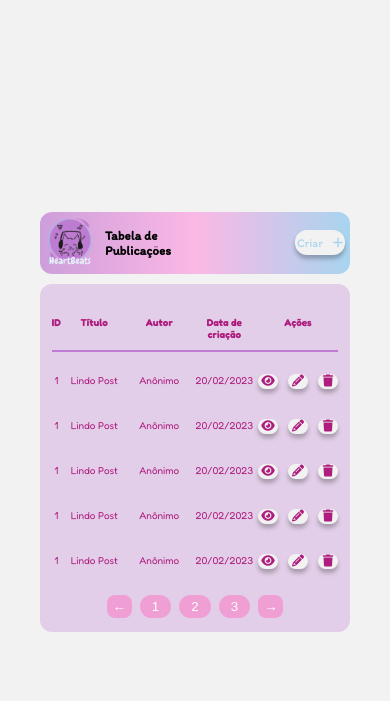
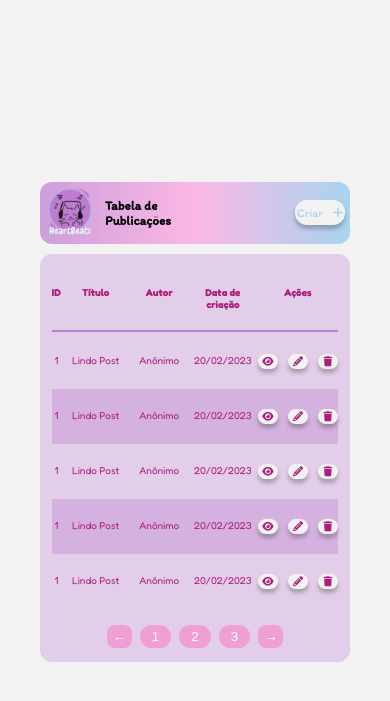
Before and after one commit to esthefanyemma/HeartBeat, a PHP site: page /app/views/admin/TabelaPubli.html in a window 390 px wide. Shown: the top 701 px of the page. Run offline with PHP 8.4, Linux system fonts and the light colour scheme; some libraries are stand-ins or nearby versions.

Commit message:
Resolvendo pedidos do cliente

```diff
--- a/app/views/admin/TabelaPubli.html
+++ b/app/views/admin/TabelaPubli.html
@@ -61,7 +61,7 @@
                   </div>
                 </td>
               </tr>
-              <tr>
+              <tr class="linha2">
                 <td class="id">1</td>
                 <td class="titulo">Lindo Post</td>
                 <td class="autor">Anônimo</td>
@@ -99,7 +99,7 @@
                   </div>
                 </td>
               </tr>
-              <tr>
+              <tr class="linha2">
                 <td class="id">1</td>
                 <td class="titulo">Lindo Post</td>
                 <td class="autor">Anônimo</td>
--- a/public/css/publicacoesStyle.css
+++ b/public/css/publicacoesStyle.css
@@ -60,9 +60,18 @@
   table tr {
     display: flex;
     justify-content: space-between;
-    margin: 10px 0px 0px 0px;
-    padding: 10px 0;
+    /* opcao caso seja duas cores */
+
+    /* margin: 10px 0px 0px 0px; */
+    padding: 20px 0;
     width: 100%;
+
+    /* opção caso seja melhor fazer só a linha */
+    /* border-bottom: 1px solid #bd7bd1; */
+  }
+
+  tbody .linha2{
+    background-color: rgba(189, 123, 209, 0.35);
   }
 
   thead tr {
@@ -310,6 +319,10 @@
       font-size: 12px;
     }
 
+    .autor{
+      width: 22%;
+    }
+
     .acoes-tr{
       gap: 2px;
     }
@@ -368,7 +381,7 @@
     }
 
     .autor{
-      width: 22%;
+      width: 20%;
     }
 
     .acoes-tr{
@@ -380,7 +393,7 @@
     .visualizar {
       width: 20px;
       height: 15px;
-      font-size: 12px;
+      font-size: 10px;
     }
 
     .button {
```
